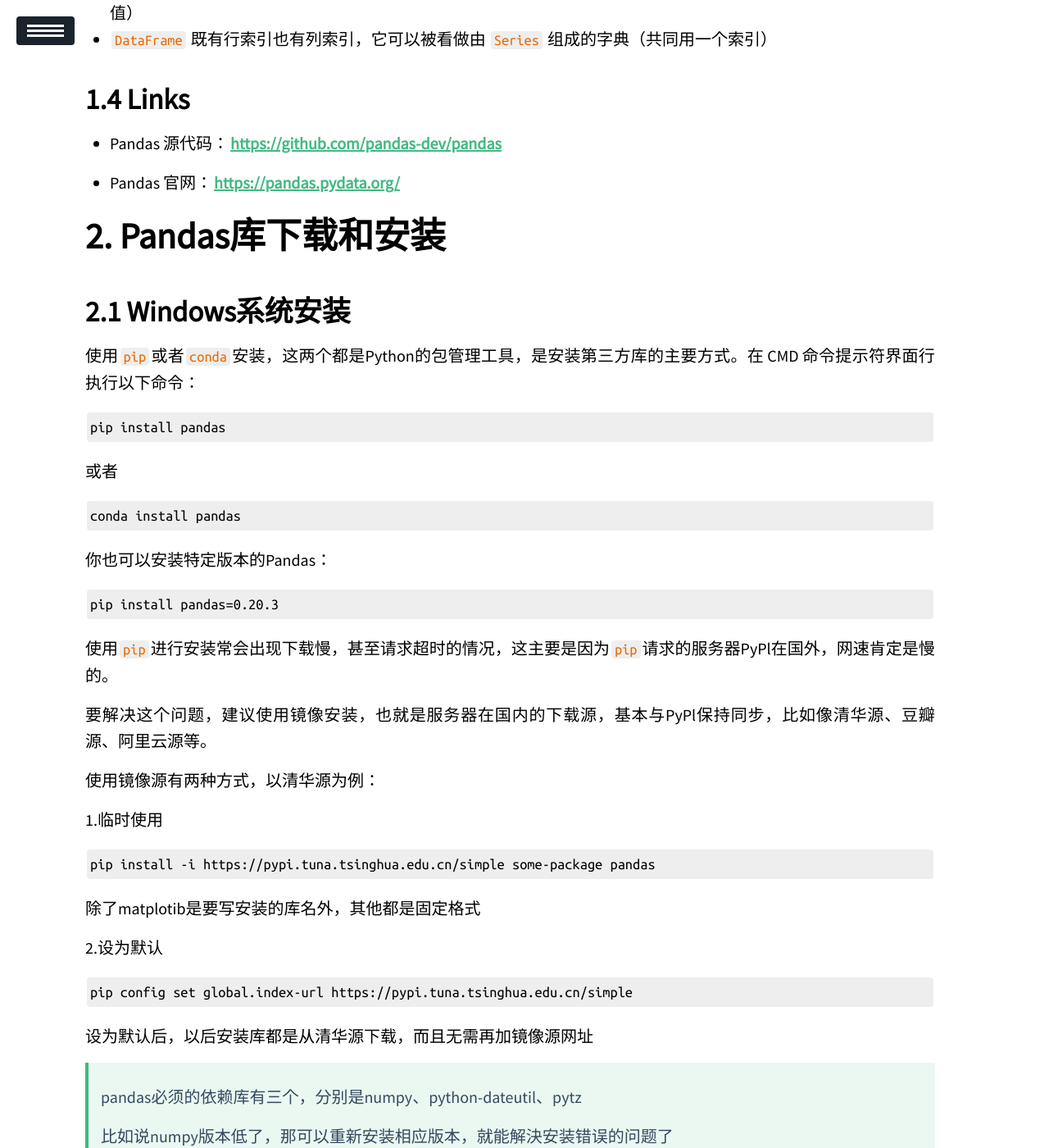
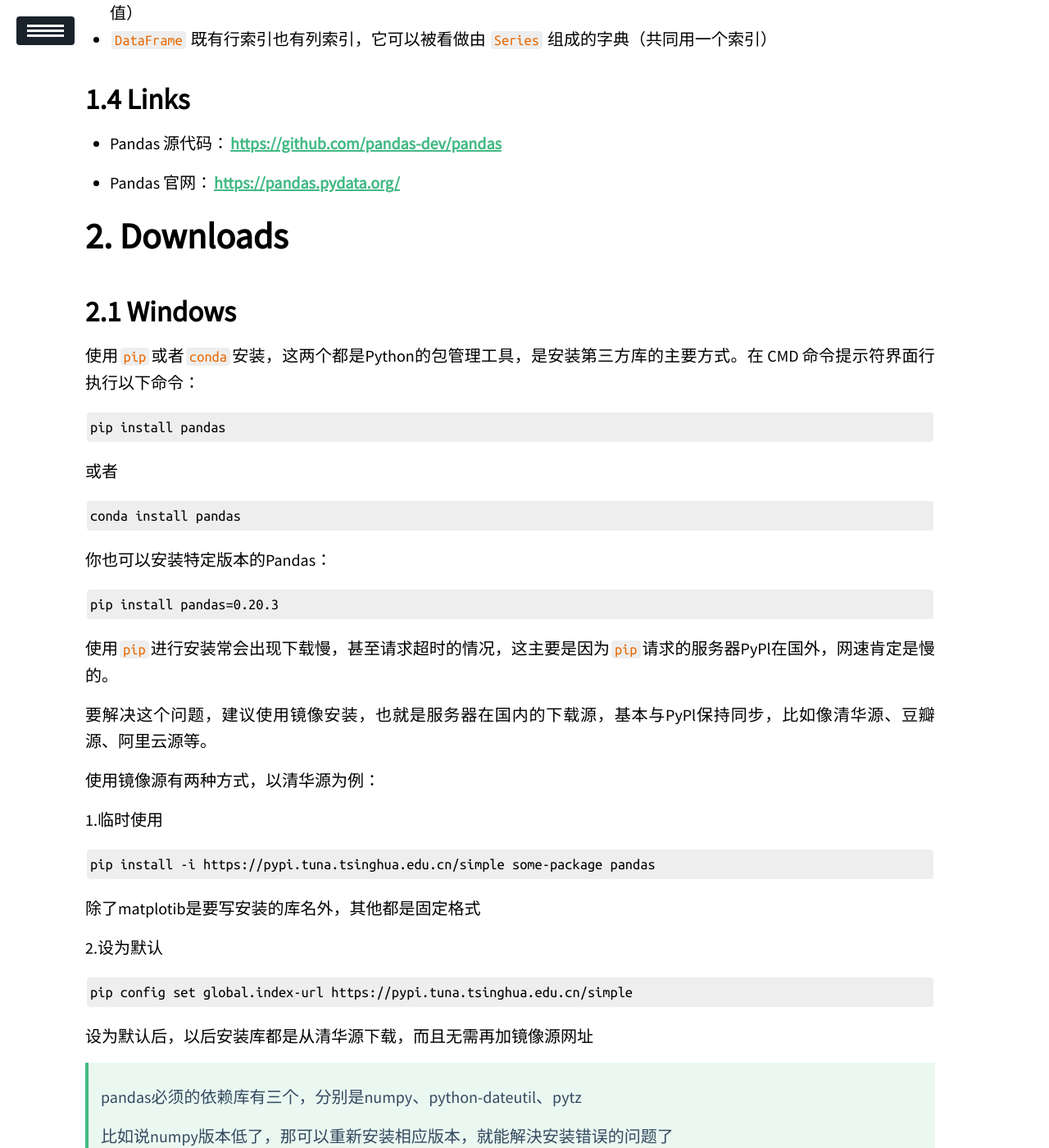
Before and after one commit to ssskz/ssskz.github.io, a Jekyll site: the page built from _posts/2023-2-28-Pandas.md, in a window 1280 px wide and 1400 px high, scrolled down 1430 px. Shown: the whole window at 82% size. Built offline with Jekyll 4.4.1, drawn with Linux system fonts in a browser that asks for light colours; our own code applies the rules of GitHub Pages for plain Markdown files; a script that is not in the unit is left out; some of the changed text lies outside the part shown.

Commit message:
update
Signed-off-by: ssskz <12497590+ssskz@user.noreply.gitee.com>

````diff
--- a/_posts/2023-2-28-Pandas.md
+++ b/_posts/2023-2-28-Pandas.md
@@ -42,9 +42,9 @@
 - Pandas 官网：[https://pandas.pydata.org/](https://pandas.pydata.org/)
 
 
-# Pandas库下载和安装
-
-## Windows系统安装
+# Downloads
+
+## Windows
 
 使用`pip`或者`conda`安装，这两个都是Python的包管理工具，是安装第三方库的主要方式。在 CMD 命令提示符界面行执行以下命令：
 
@@ -89,7 +89,7 @@
 pip install numpy==1.17.3
 ```
 
-## MacOS系统安装
+## MacOS
 
 对于 Mac 用户而言，只需在您的终端Terminal中进行以上相同的命令行操作即可
 
````
Also changed, not shown: other parts of _posts/2023-2-28-Pandas.md (+1 -0 lines).
